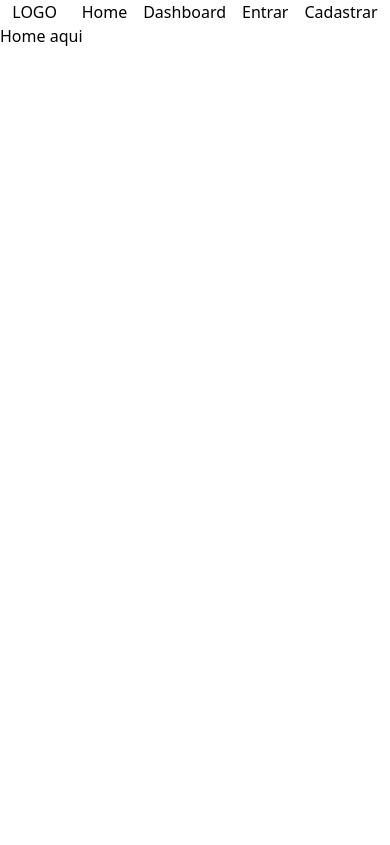
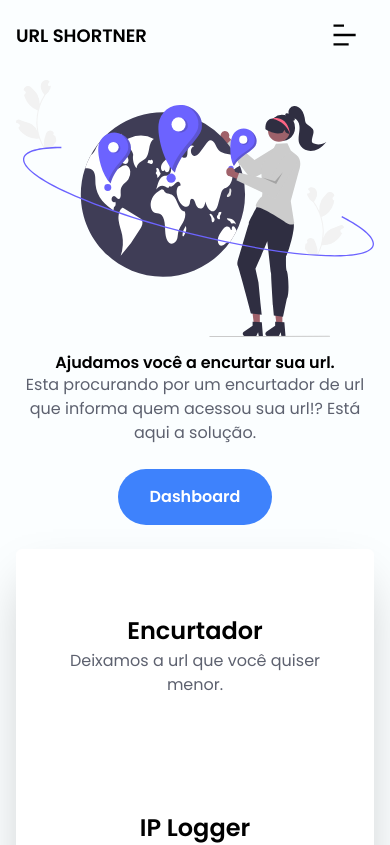
Before and after one commit to Lu4nScr1pt1ng/urlshortner-react, a React (Vite) app: page / in a window 390 px wide. Shown: the top 845 px of the page. Built offline with nearby package versions, Linux system fonts and the light colour scheme.

Commit message:
header and home components

```diff
--- a/package.json
+++ b/package.json
@@ -21,6 +21,7 @@
     "prettier": "^2.7.1",
     "react": "^18.2.0",
     "react-dom": "^18.2.0",
+    "react-icons": "^4.6.0",
     "react-router-dom": "^6.4.3"
   },
   "devDependencies": {
--- a/src/App.tsx
+++ b/src/App.tsx
@@ -2,9 +2,9 @@ import React from "react";
 import { Route, Routes } from "react-router-dom";
 import Header from "./components/Header";
 import { AuthProvider } from "./context/auth";
-import Dashboard from "./pages/Dashboard";
+import Dashboard from "./pages/dashboard/Dashboard";
 import Home from "./pages/Home";
-import Login from "./pages/Login";
+import Login from "./pages/auth/Login";
 import PrivateRoutes from "./utils/PrivateRoutes";
 
 function App() {
--- a/src/components/Header.tsx
+++ b/src/components/Header.tsx
@@ -1,46 +1,130 @@
 /* eslint-disable jsx-a11y/click-events-have-key-events */
 /* eslint-disable jsx-a11y/no-static-element-interactions */
-import React from 'react';
+import React, { useEffect, useState } from 'react';
 import { Link } from 'react-router-dom';
+import { RiCloseFill, RiBarChartHorizontalLine } from 'react-icons/ri';
 import useAuth from '../hooks/useAuth';
 function Header() {
-//   const [bg, setBg] = useState(false);
+  const [bg, setBg] = useState(false);
   const { username, logout } = useAuth();
+  const [navMobile, setNavMobile] = useState(false);
 
-//   useEffect(() => {
-//     window.addEventListener('scroll', () => {
-//       return window.scrollY > 40 ? setBg(true) : setBg(false);
-//     });
-//   });
+  useEffect(() => {
+    window.addEventListener('scroll', () => {
+      return window.scrollY > 40 ? setBg(true) : setBg(false);
+    });
+  });
 
   function handleLogout() {
     logout();
   }
 
-
-
   return (
-    <header className="flex justify-around">
-      <div className="logo">LOGO</div>
+    <header
+      className={`${bg ? 'bg-white shadow-lg' : ''} fixed left-0 right-0 z-50 transition-all duration-200 `}
+    >
+      <div className="container mx-auto flex justify-between h-[70px] items-center">
+        <div className="text-[18px] font-semibold">URL SHORTNER</div>
         <nav>
-        <ul className="flex gap-4">
+          <div
+            className={` ${
+              navMobile ? 'max-h-64' : 'max-h-0'
+            } md:hidden absolute top-[4.1rem] w-[100%] mx-auto left-0 right-0 bg-accent font-bold transition-all overflow-hidden`}
+          >
+            <div>
+              <ul className="text-white text-center flex flex-col gap-4 p-4">
+                {username ? (
+                  <>
+                    <li>
+                      <Link onClick={() => setNavMobile(!navMobile)} to={'/'}>
+                        Home
+                      </Link>
+                    </li>
+                    <li>
+                      <Link onClick={() => setNavMobile(!navMobile)} to={'/dashboard'}>
+                        Dashboard
+                      </Link>
+                    </li>
+                    <li>
+                      <Link
+                        onClick={() => {
+                          handleLogout();
+                          setNavMobile(!navMobile);
+                        }}
+                        to={'/'}
+                      >
+                        Sair
+                      </Link>
+                    </li>
+                  </>
+                ) : (
+                  <>
+                    <li>
+                      <Link onClick={() => setNavMobile(!navMobile)} to={'/'}>
+                        Home
+                      </Link>
+                    </li>
+                    <li>
+                      <Link onClick={() => setNavMobile(!navMobile)} to={'/dashboard'}>
+                        Dashboard
+                      </Link>
+                    </li>
+                    <li>
+                      <Link onClick={() => setNavMobile(!navMobile)} to={'/login'}>
+                        Entrar
+                      </Link>
+                    </li>
+                    <li>
+                      <Link onClick={() => setNavMobile(!navMobile)} to={'/register'}>
+                        Cadastrar
+                      </Link>
+                    </li>
+                  </>
+                )}
+              </ul>
+            </div>
+          </div>
+          <div
+            onClick={() => setNavMobile(!navMobile)}
+            className="md:hidden text-2x1 mr-4 text-black cursor-pointer items-center justify-center"
+          >
+            {navMobile ? <RiCloseFill size={28} /> : <RiBarChartHorizontalLine size={28} />}
+          </div>
+          <ul className="hidden md:gap-[45px] md:flex">
             {username ? (
               <>
                 <li>Bem-vindo {username}</li>
-              <li><Link to={"/"}>Home</Link></li>
-              <li><Link to={"/dashboard"}>Dashboard</Link></li>
-              <li><Link onClick={handleLogout} to={"/"}>Sair</Link></li>
+                <li>
+                  <Link to={'/'}>Home</Link>
+                </li>
+                <li>
+                  <Link to={'/dashboard'}>Dashboard</Link>
+                </li>
+                <li>
+                  <Link onClick={handleLogout} to={'/'}>
+                    Sair
+                  </Link>
+                </li>
               </>
             ) : (
               <>
-              <li><Link to={"/"}>Home</Link></li>
-              <li><Link to={"/dashboard"}>Dashboard</Link></li>
-              <li><Link to={"/login"}>Entrar</Link></li>
-              <li><Link to={"/register"}>Cadastrar</Link></li>
+                <li>
+                  <Link to={'/'}>Home</Link>
+                </li>
+                <li>
+                  <Link to={'/dashboard'}>Dashboard</Link>
+                </li>
+                <li>
+                  <Link to={'/login'}>Entrar</Link>
+                </li>
+                <li>
+                  <Link to={'/register'}>Cadastrar</Link>
+                </li>
               </>
             )}
           </ul>
         </nav>
+      </div>
     </header>
   );
 }
--- a/src/global.css
+++ b/src/global.css
@@ -1,3 +1,14 @@
+@import url('https://fonts.googleapis.com/css2?family=Poppins:wght@400;500;600;700;800;900&display=swap');
+
 @tailwind base;
 @tailwind components;
 @tailwind utilities;
+
+@layer base {
+    html {
+      font-family: "Poppins", system-ui, sans-serif;
+    }
+    body {
+        background-color: #FBFEFF;
+    }
+  }
--- a/src/pages/Home.tsx
+++ b/src/pages/Home.tsx
@@ -1,7 +1,43 @@
-import React from "react"
+import React from 'react';
+import { Link } from 'react-router-dom';
 
-export default function Home(){
-    return(
-        <div>Home aqui</div>
-    )
+import world from '../assets/world.svg';
+
+export default function Home() {
+  return (
+    <div className="container mx-auto h-[80vh]">
+      <div className="flex flex-col md:flex-row lg:h-[80%] w-[100%] pt-[80px] items-center gap-4 md:gap-0">
+        <div className="md:w-[60%]  order-2 md:order-1">
+          <div className='text-center md:text-start'>
+            <h1 className="font-semibold md:text-[38px] lg:text-[72px] leading-[125%]">Ajudamos você a encurtar sua url.</h1>
+            <p className="md:text-[22px] text-subtext leading-[150%] md:w-[32ch]">
+              Esta procurando por um encurtador de url que informa quem acessou sua url!? Está aqui a solução.
+            </p>
+          </div>
+          <Link className='w-[100%] flex justify-center md:block' to={'/dashboard'}>
+            <button className="bg-accent mt-6 text-white py-4 px-8 rounded-[40px] font-semibold md:text-[18px] hover:bg-accent-hover">
+              Dashboard
+            </button>
+          </Link>
+        </div>
+        <div className="md:w-[40%] order-1 md:order-2">
+          <img className="w-[411px] md:w-[543px] md:h-[389px]" src={world} alt="" />
+        </div>
+      </div>
+      <div className="bg-white flex flex-col w-[100%] rounded-[6px] h-[90%] mb-6 gap-4 mt-6 p-4 lg:h-[20%] lg:flex-row justify-around text-center shadow-2xl items-center">
+        <div>
+          <h3 className="font-semibold text-[24px]">Encurtador</h3>
+          <p className="text-subtext w-[25ch]">Deixamos a url que você quiser menor.</p>
+        </div>
+        <div>
+          <h3 className="font-semibold text-[24px]">IP Logger</h3>
+          <p className="text-subtext w-[25ch]">Capturamos os dados de quem acessa a sua url.</p>
+        </div>
+        <div>
+          <h3 className="font-semibold text-[24px]">Gratuito</h3>
+          <p className="text-subtext w-[25ch]">Todo serviço aqui é 100% gratuito.</p>
+        </div>
+      </div>
+    </div>
+  );
 }
--- a/src/pages/Login.tsx
+++ b/src/pages/auth/Login.tsx
@@ -1,6 +1,6 @@
 import React, { FormEvent, useState } from "react"
-import { redirect, useNavigate } from "react-router-dom";
-import useAuth from "../hooks/useAuth";
+import { useNavigate } from "react-router-dom";
+import useAuth from "../../hooks/useAuth";
 
 
 export default function Login(){
@@ -21,6 +21,8 @@ export default function Login(){
             navigate("/dashboard");
         } catch(err) {
             setIsLoading(false);
+            // eslint-disable-next-line @typescript-eslint/ban-ts-comment
+            // @ts-ignore
             if(err?.response.status === 404){
                 setMessage("Usuario ou senha incorreto!");
                 return;
--- a/src/pages/Dashboard.tsx
+++ b/src/pages/dashboard/Dashboard.tsx
@@ -1,5 +1,5 @@
 import React from "react"
-import useAuth from "../hooks/useAuth"
+import useAuth from "../../hooks/useAuth"
 
 export default function Dashboard(){
     const { token } = useAuth();
--- a/tailwind.config.cjs
+++ b/tailwind.config.cjs
@@ -1,10 +1,34 @@
+/* eslint-disable no-undef */
 /** @type {import('tailwindcss').Config} */
 module.exports = {
   content: [
     "./src/**/*.{js,jsx,ts,tsx}",
   ],
   theme: {
-    extend: {},
+    fontFamily: {
+      primary: 'Poppins',
+    },
+    container: {
+      padding: {
+        DEFAULT: '1rem',
+      },
+    },
+    screens: {
+      sm: '640px',
+      md: '768px',
+      lg: '1280px',
+      xl: '1676px',
+    },
+    extend: {
+        colors: {
+          subtext: '#5D616F',
+          accent: {
+            DEFAULT: '#3E82FC',
+            hover: '#02389a',
+          },
+          background: '#FBFEFF',
+        },
+    },
   },
   plugins: [],
 }
```
Also changed, not shown: src/assets/world.svg (added), 1 other file (tests, documents, lock files or other folders). Lines whose indentation alone changed are shown as unchanged.
